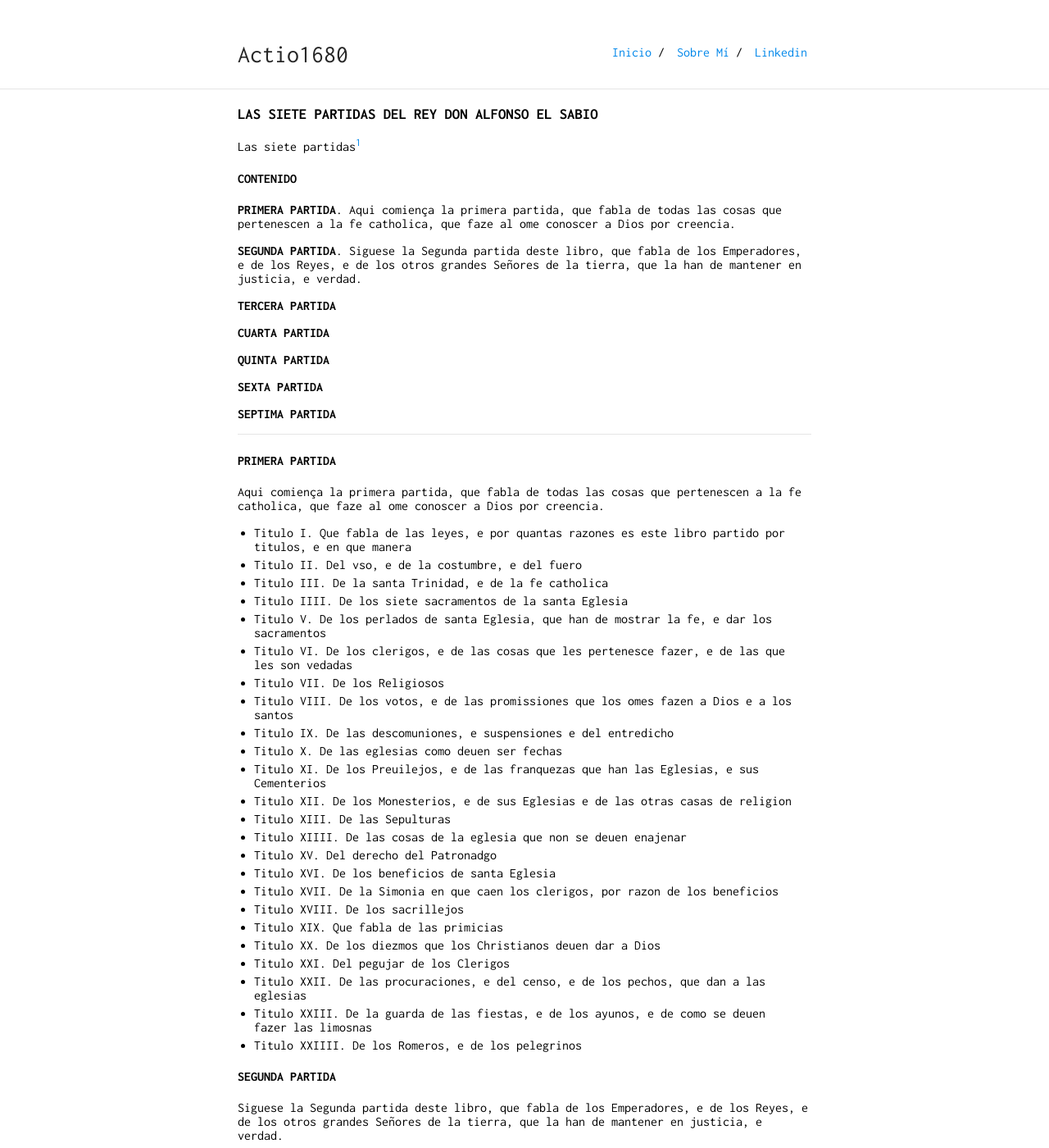
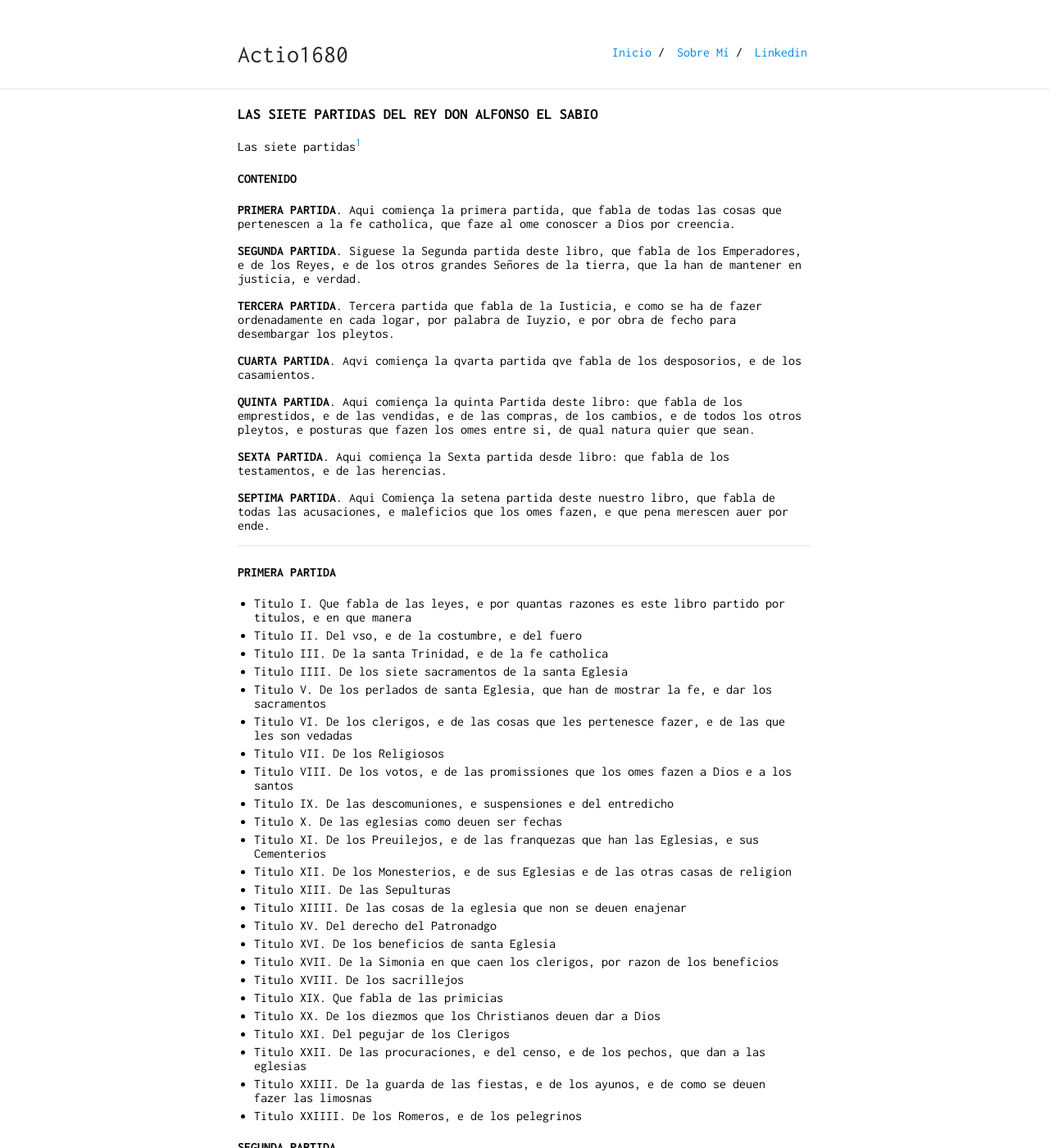
Before and after one commit to actio1680/actio1680.github.io, a Jekyll site: the page built from paginas/sietepartidas.md, in a window 1280 px wide and 1400 px high. Shown: the whole window at 82% size. Built offline with Jekyll 4.4.1, drawn with Linux system fonts in a browser that asks for light colours; our own code applies the rules of GitHub Pages for plain Markdown files; some of the changed text lies outside the part shown.

Commit message:
Update sietepartidas.md

```diff
--- a/paginas/sietepartidas.md
+++ b/paginas/sietepartidas.md
@@ -9,22 +9,21 @@ Las siete partidas[^1]
 
 **SEGUNDA PARTIDA**. Siguese la Segunda partida deste libro, que fabla de los Emperadores, e de los Reyes, e de los otros grandes Señores de la tierra, que la han de mantener en justicia, e verdad.
 
-**TERCERA PARTIDA**
+**TERCERA PARTIDA**. Tercera partida que fabla de la Iusticia, e como se ha de fazer ordenadamente en cada logar, por palabra de Iuyzio, e por obra de fecho para desembargar los pleytos.
 
-**CUARTA PARTIDA**
+**CUARTA PARTIDA**. Aqvi comiença la qvarta partida qve fabla de los desposorios, e de los casamientos.
 
-**QUINTA PARTIDA**
+**QUINTA PARTIDA**. Aqui comiença la quinta Partida deste libro: que fabla de los emprestidos, e de las vendidas, e de las compras, de los cambios, e de todos los otros pleytos, e posturas que fazen los omes entre si, de qual natura quier que sean.
 
-**SEXTA PARTIDA**
+**SEXTA PARTIDA**. Aqui comiença la Sexta partida desde libro: que fabla de los testamentos, e de las herencias.
 
-**SEPTIMA PARTIDA**
+**SEPTIMA PARTIDA**. Aqui Comiença la setena partida deste nuestro libro, que fabla de todas las acusaciones, e maleficios que los omes fazen, e que pena merescen auer por ende.
 
 ---
 
 
 
 #### PRIMERA PARTIDA
-Aqui comiença la primera partida, que fabla de todas las cosas que pertenescen a la fe catholica, que faze al ome conoscer a Dios por creencia.
 
 - Titulo I. Que fabla de las leyes, e por quantas razones es este libro partido por titulos, e en que manera
 - Titulo II. Del vso, e de la costumbre, e del fuero
@@ -52,7 +51,6 @@ Aqui comiença la primera partida, que fabla de todas las cosas que pertenescen
 - Titulo XXIIII. De los Romeros, e de los pelegrinos
 
 #### SEGUNDA PARTIDA
-Siguese la Segunda partida deste libro, que fabla de los Emperadores, e de los Reyes, e de los otros grandes Señores de la tierra, que la han de mantener en justicia, e verdad.
 
 - Titulo I. Que fabla de los Emperadores, e de los Reyes: e de los otros grandes señores
 - Titulo II. Qual deue el Rey ser, en conocer e amar, e temer a Dios
```
Also changed, not shown: other parts of paginas/sietepartidas.md (+0 -5 lines).
